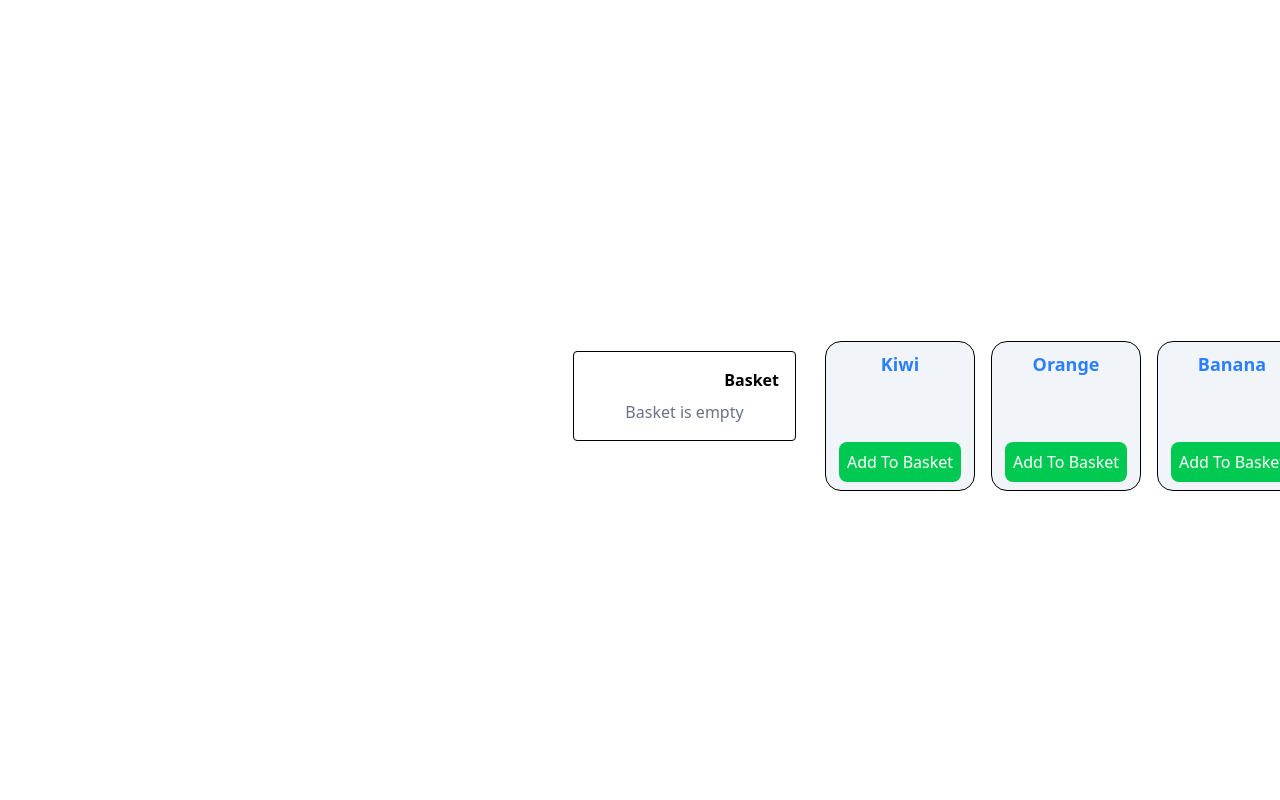
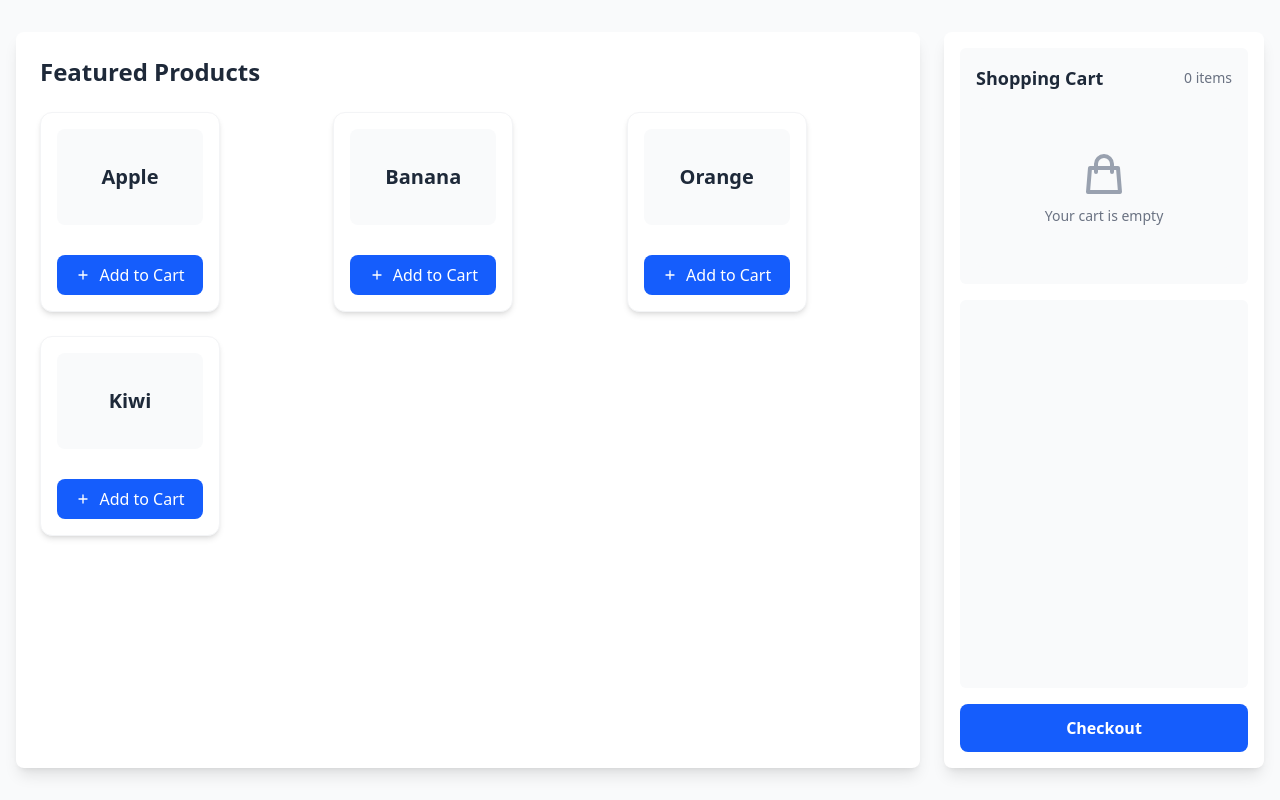
Before and after one commit to AmirhoseinHesami/redux-microfront-anarchy-experiment, a Vue app: page / in a window 1280 px wide. Built offline with nearby package versions, Linux system fonts and the light colour scheme.

Commit message:
change styles in order to make it look modern

```diff
--- a/index.html
+++ b/index.html
@@ -5,14 +5,15 @@
     <title>Multi Framework Redux</title>
     <script type="module" src="/src/main.ts" defer></script>
   </head>
-  <body dir="rtl" class="min-h-sceen w-full flex items-center justify-center">
-    <div
-      class="flex items-center w-full h-full max-w-[900px] min-h-screen justify-center gap-2"
-    >
-      <div id="react-root" class="w-3/4"></div>
-      <div class="flex flex-col gap-2 w-1/4">
-        <div id="vue-root"></div>
-        <div id="svelte-root"></div>
+  <body class="min-h-screen w-full bg-gray-50">
+    <div class="container mx-auto px-4 py-8 min-h-screen flex">
+      <div id="react-root" class="flex-1 bg-white rounded-lg shadow-lg p-6 mr-6"></div>
+      <div class="w-80 flex flex-col bg-white rounded-lg shadow-lg p-4">
+        <div id="vue-root" class="mb-4 bg-gray-50 rounded-md p-4"></div>
+        <div id="svelte-root" class="flex-1 bg-gray-50 rounded-md p-4"></div>
+        <button class="mt-4 w-full bg-blue-600 hover:bg-blue-700 text-white font-semibold py-3 px-4 rounded-lg transition-colors duration-200 ease-in-out">
+          Checkout
+        </button>
       </div>
     </div>
   </body>
--- a/src/react-app/ItemCard.tsx
+++ b/src/react-app/ItemCard.tsx
@@ -8,24 +8,28 @@ export default function ItemCard({ id, name }: { id: string; name: string }) {
   );
 
   return (
-    <div className="rounded-2xl flex flex-col justify-between p-2 border bg-slate-100 w-[150px] h-[150px]">
-      <span className="text-center font-bold text-lg text-blue-500">
-        {name}
-      </span>
+    <div className="rounded-xl flex flex-col justify-between p-4 bg-white shadow-md hover:shadow-lg transition-shadow duration-200 w-[180px] h-[200px] border border-gray-100">
+      <div className="flex items-center justify-center h-24 bg-gray-50 rounded-lg mb-4">
+        <span className="text-center font-bold text-xl text-gray-800">
+          {name}
+        </span>
+      </div>
       <div className="flex items-center justify-center">
         {inBasket ? (
           <button
-            className="bg-red-500 p-2 text-white rounded-lg"
+            className="w-full bg-red-500 hover:bg-red-600 py-2 px-4 text-white rounded-lg font-medium transition-colors duration-200 flex items-center justify-center gap-2"
             onClick={() => dispatch(removeItem(id))}
           >
-            Remove Basket
+            <svg className="w-4 h-4" fill="none" stroke="currentColor" viewBox="0 0 24 24"><path strokeLinecap="round" strokeLinejoin="round" strokeWidth="2" d="M19 7l-.867 12.142A2 2 0 0116.138 21H7.862a2 2 0 01-1.995-1.858L5 7m5 4v6m4-6v6m1-10V4a1 1 0 00-1-1h-4a1 1 0 00-1 1v3M4 7h16" /></svg>
+            Remove
           </button>
         ) : (
           <button
-            className="bg-green-500 p-2 text-white rounded-lg"
+            className="w-full bg-blue-600 hover:bg-blue-700 py-2 px-4 text-white rounded-lg font-medium transition-colors duration-200 flex items-center justify-center gap-2"
             onClick={() => dispatch(addItem({ id, name, quantity: 1 }))}
           >
-            Add To Basket
+            <svg className="w-4 h-4" fill="none" stroke="currentColor" viewBox="0 0 24 24"><path strokeLinecap="round" strokeLinejoin="round" strokeWidth="2" d="M12 6v6m0 0v6m0-6h6m-6 0H6" /></svg>
+            Add to Cart
           </button>
         )}
       </div>
--- a/src/react-app/main.tsx
+++ b/src/react-app/main.tsx
@@ -12,9 +12,9 @@ const items = [
 
 function App() {
   return (
-    <div className="space-y-2 w-full flex-1">
-      <h2 className="font-bold">Products</h2>
-      <div className="w-full flex gap-4">
+    <div className="w-full flex-1">
+      <h2 className="text-2xl font-bold text-gray-800 mb-6">Featured Products</h2>
+      <div className="grid grid-cols-2 lg:grid-cols-3 gap-6">
         {items.map((item) => (
           <ItemCard key={item.id} {...item} />
         ))}
--- a/src/svelte-app/App.svelte
+++ b/src/svelte-app/App.svelte
@@ -20,13 +20,43 @@
   }
 </script>
 
-<div class="p-4 border rounded shadow-md max-w-sm mx-auto">
-  <h2 class="font-bold text-lg mb-2">Checkout Basket</h2>
-    <button
-      class="w-full bg-blue-500 disabled:bg-gray-500 text-white px-4 py-2 rounded"
-      on:click={handleClear}
-      disabled={$basket.length === 0}
-    >
-      Clear Basket
-    </button>
+<div class="h-full flex flex-col justify-between">
+  <div>
+    <div class="flex items-center justify-between mb-4">
+      <h2 class="text-lg font-semibold text-gray-800">Order Summary</h2>
+      <span class="text-sm font-medium text-gray-500">{$basket.length} items</span>
+    </div>
+
+    {#if $basket.length > 0}
+      <div class="space-y-4">
+        <div class="flex justify-between text-sm">
+          <span class="text-gray-600">Subtotal</span>
+          <span class="font-medium text-gray-800">${($basket.reduce((acc, item) => acc + item.quantity, 0) * 9.99).toFixed(2)}</span>
+        </div>
+        <div class="flex justify-between text-sm">
+          <span class="text-gray-600">Shipping</span>
+          <span class="font-medium text-gray-800">$4.99</span>
+        </div>
+        <div class="border-t pt-4 flex justify-between">
+          <span class="font-semibold text-gray-800">Total</span>
+          <span class="font-semibold text-gray-800">${($basket.reduce((acc, item) => acc + item.quantity, 0) * 9.99 + 4.99).toFixed(2)}</span>
+        </div>
+      </div>
+    {:else}
+      <div class="text-center py-6 bg-gray-50 rounded-lg">
+        <p class="text-gray-500 text-sm">Add items to see order summary</p>
+      </div>
+    {/if}
+  </div>
+
+  <button
+    class="w-full mt-6 bg-red-500 hover:bg-red-600 disabled:bg-gray-300 disabled:cursor-not-allowed text-white py-3 px-4 rounded-lg font-medium transition-colors duration-200 flex items-center justify-center gap-2"
+    on:click={handleClear}
+    disabled={$basket.length === 0}
+  >
+    <svg class="w-4 h-4" fill="none" stroke="currentColor" viewBox="0 0 24 24">
+      <path stroke-linecap="round" stroke-linejoin="round" stroke-width="2" d="M19 7l-.867 12.142A2 2 0 0116.138 21H7.862a2 2 0 01-1.995-1.858L5 7m5 4v6m4-6v6m1-10V4a1 1 0 00-1-1h-4a1 1 0 00-1 1v3M4 7h16" />
+    </svg>
+    Clear Cart
+  </button>
 </div>
--- a/src/vite-env.d.ts
+++ b/src/vite-env.d.ts
@@ -5,3 +5,10 @@ declare module "*.vue" {
   const component: DefineComponent<{}, {}, any>;
   export default component;
 }
+
+// src/svelte-shims.d.ts
+declare module "*.svelte" {
+  import { ComponentType } from "svelte";
+  const component: ComponentType;
+  export default component;
+}
--- a/src/vue-app/App.vue
+++ b/src/vue-app/App.vue
@@ -26,33 +26,45 @@ onUnmounted(() => {
 </script>
 
 <template>
-  <div class="p-4 border rounded">
-    <h2 class="font-bold mb-2">Basket</h2>
-
-    <div v-if="basket.length === 0" class="text-gray-500 text-center">
-      <!-- <img src="/empty-basket.png" class="mx-auto w-24 h-24 mb-2" /> -->
-      <p>Basket is empty</p>
+  <div class="h-full">
+    <div class="flex items-center justify-between mb-4">
+      <h2 class="text-lg font-semibold text-gray-800">Shopping Cart</h2>
+      <span class="text-sm text-gray-500">{{ basket.length }} items</span>
     </div>
 
-    <ul v-else>
+    <div v-if="basket.length === 0" class="flex flex-col items-center justify-center h-40 bg-gray-50 rounded-lg">
+      <svg class="w-12 h-12 text-gray-400 mb-2" fill="none" stroke="currentColor" viewBox="0 0 24 24">
+        <path stroke-linecap="round" stroke-linejoin="round" stroke-width="2" d="M16 11V7a4 4 0 00-8 0v4M5 9h14l1 12H4L5 9z" />
+      </svg>
+      <p class="text-gray-500 text-sm">Your cart is empty</p>
+    </div>
+
+    <ul v-else class="space-y-3">
       <li
         v-for="item in basket"
         :key="item.id"
-        class="flex items-center justify-between mb-2"
+        class="flex items-center justify-between p-3 bg-gray-50 rounded-lg"
       >
-        <span>{{ item.name }} (x{{ item.quantity }})</span>
-        <div class="flex gap-2">
+        <div class="flex items-center">
+          <span class="font-medium text-gray-800">{{ item.name }}</span>
+          <span class="ml-2 text-sm text-gray-500">(x{{ item.quantity }})</span>
+        </div>
+        <div class="flex items-center gap-2">
           <button
-            class="bg-green-500 text-white px-2 rounded"
+            class="w-8 h-8 flex items-center justify-center bg-blue-600 hover:bg-blue-700 text-white rounded-full transition-colors duration-200"
             @click="handleIncrement(item.id)"
           >
-            +
+            <svg class="w-4 h-4" fill="none" stroke="currentColor" viewBox="0 0 24 24">
+              <path stroke-linecap="round" stroke-linejoin="round" stroke-width="2" d="M12 6v6m0 0v6m0-6h6m-6 0H6" />
+            </svg>
           </button>
           <button
-            class="bg-red-500 text-white px-2 rounded"
+            class="w-8 h-8 flex items-center justify-center bg-gray-200 hover:bg-gray-300 text-gray-600 rounded-full transition-colors duration-200"
             @click="handleDecrement(item.id)"
           >
-            -
+            <svg class="w-4 h-4" fill="none" stroke="currentColor" viewBox="0 0 24 24">
+              <path stroke-linecap="round" stroke-linejoin="round" stroke-width="2" d="M20 12H4" />
+            </svg>
           </button>
         </div>
       </li>
```
